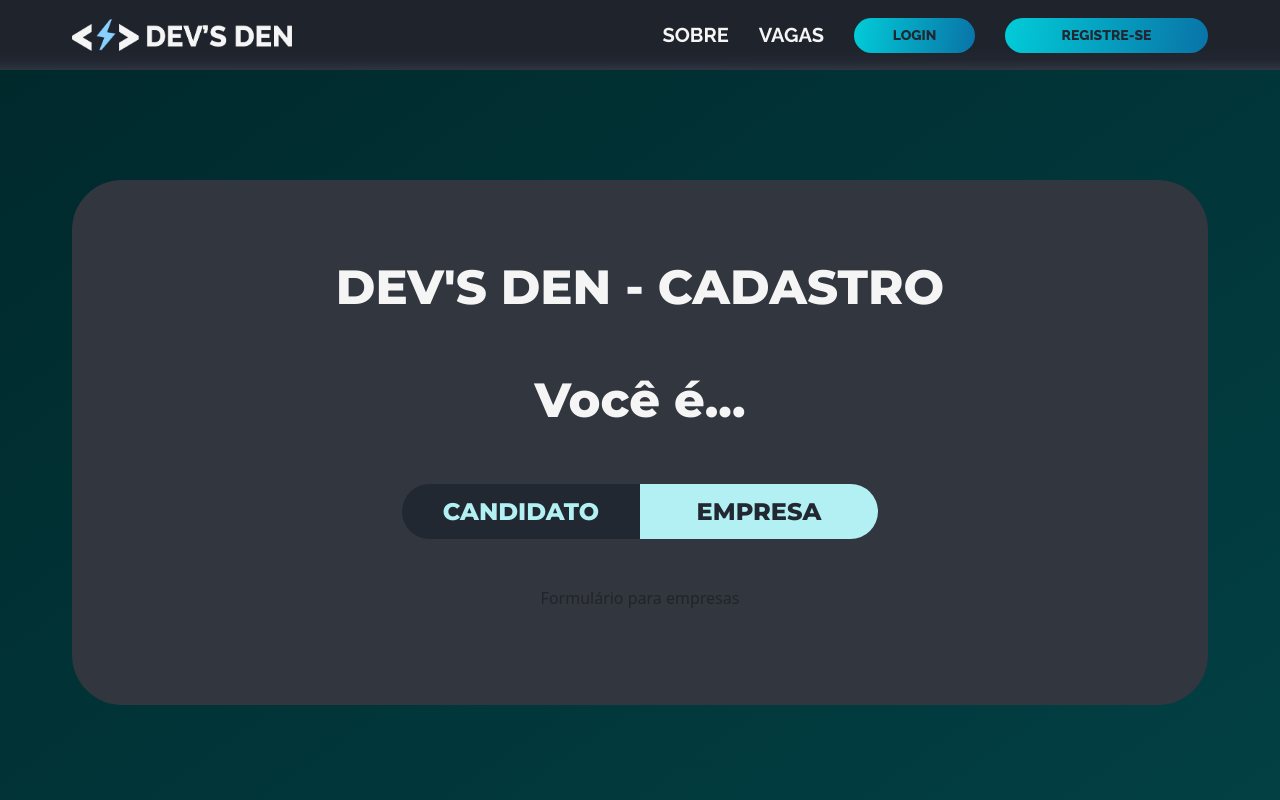
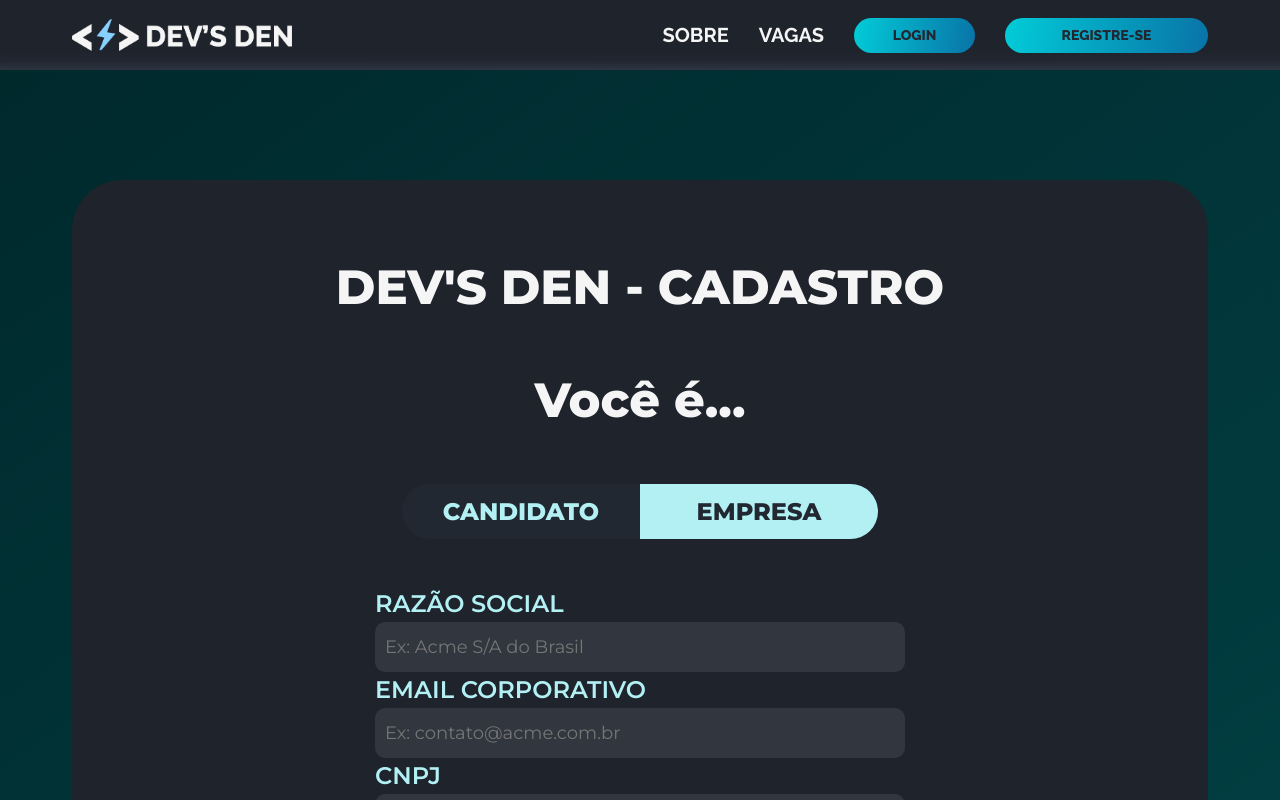
Before and after one commit to odavibatista/devs-den, a Next.js app: page /register in a window 1280 px wide. Both pictures are taken after a click on the element "EMPRESA". Shown: the top 800 px of the page. Built offline with nearby package versions, Linux system fonts and the light colour scheme; no server answers.

Commit message:
feat: added more data to the form

```diff
--- a/src/app/(non-authenticated-routes)/register/styles.module.scss
+++ b/src/app/(non-authenticated-routes)/register/styles.module.scss
@@ -10,7 +10,7 @@
 
 .form_section   {
     align-items: center;
-    background-color: $dark-gray;
+    background-color: $dark;
     border-radius: 50px;
     display: flex;
     flex-direction: column;
--- a/src/app/styles.scss
+++ b/src/app/styles.scss
@@ -10,6 +10,11 @@ body   {
     box-sizing: border-box;
     padding-top: 80px;
     @include dark_gradient;
+}
+
+span    {
+    display: flex;
+    flex-direction: column
 }
 
 #nav-button {
--- a/src/presentation/components/input/index.tsx
+++ b/src/presentation/components/input/index.tsx
@@ -2,7 +2,7 @@ import styles from './styles.module.scss'
 
 interface InputProps {
     placeholder?: string
-    type: 'submit' | 'password' | 'date' | 'email'
+    type: 'submit' | 'password' | 'date' | 'email' | 'text'
     name: string
     maxLength?: number
     register?: any
--- a/src/presentation/components/register/company-register/index.tsx
+++ b/src/presentation/components/register/company-register/index.tsx
@@ -59,10 +59,43 @@ export default function CompanyRegister() {
         })()
       })
   return (
-    <div className={''}>
       <form className={styles.register_company_form}>
-          <p>Formulário para empresas</p>
+        <div>
+          <span>
+            <Label text="Razão Social" uppercase forName="company_name" />
+            <Input type="text" register={register} name="name" maxLength={60} placeholder="Ex: Acme S/A do Brasil" />
+          </span>
+
+          <span>
+            <Label text="Email Corporativo" uppercase forName="email" />
+            <Input type="email"register={register} name="email" maxLength={50} placeholder="Ex: contato@acme.com.br" />
+          </span>
+
+          <span>
+            <Label text="CNPJ" uppercase forName="cnpj" />
+            <Input type="text" register={register} name="cnpj" maxLength={16} placeholder="Ex: 00.000.000/0001-00" />
+          </span>
+        </div>
+        <div>
+          <span>
+
+          </span>
+
+          <span>
+
+          </span>
+
+          <span>
+
+          </span>
+
+          <span>
+
+          </span>
+        </div>
+        <div>
+
+        </div>
       </form>
-    </div>
   );
 }
```
